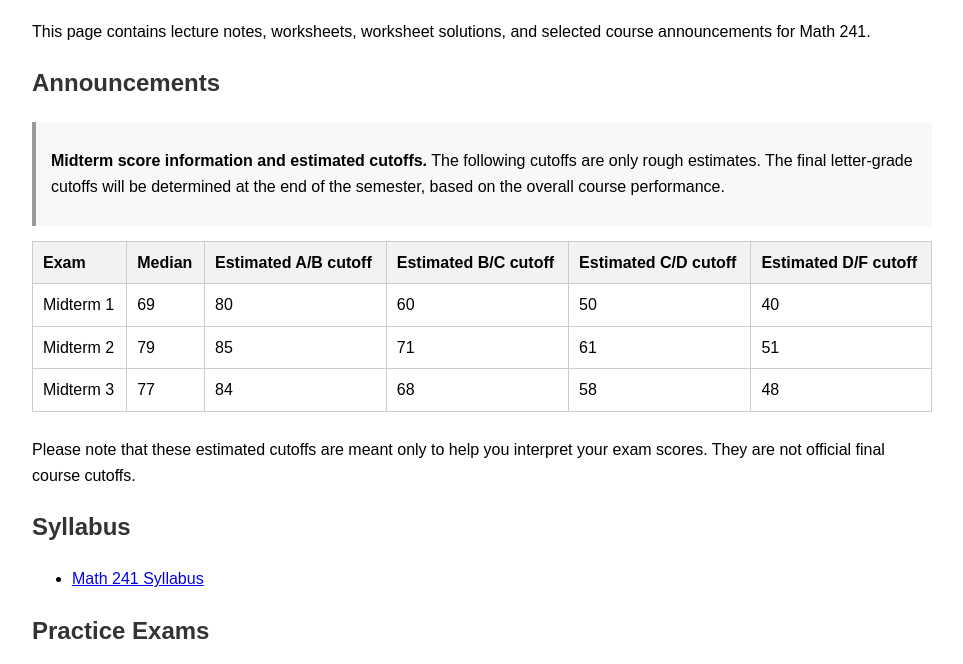
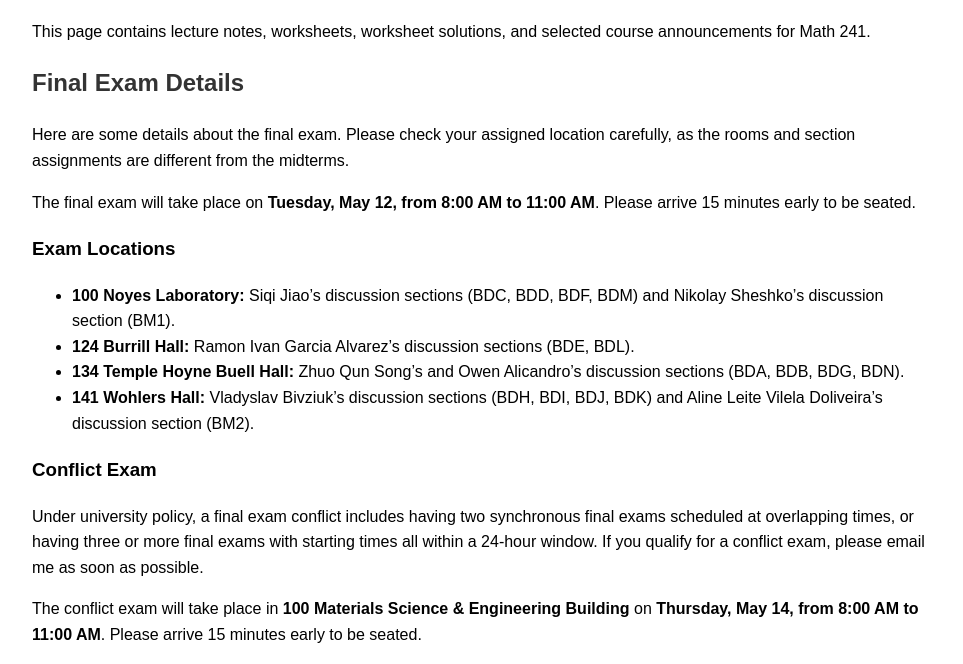
Before and after one commit to Zipei-Nie/Zipei-Nie.github.io, a plain HTML site: page math241/index.html in a window 1280 px wide. Shown: the part 94-758 px from the top of the page, without its empty margins (158-1121 px from the left). Drawn offline with Linux system fonts and the light colour scheme.

Commit message:
Update index.html

```diff
--- a/math241/index.html
+++ b/math241/index.html
@@ -50,7 +50,58 @@
 		This page contains lecture notes, worksheets, worksheet solutions, and selected course announcements for Math 241.
 	</p>
 
-	<h2>Announcements</h2>
+	<section>
+  <h2>Final Exam Details</h2>
+
+  <p>
+    Here are some details about the final exam. Please check your assigned location carefully,
+    as the rooms and section assignments are different from the midterms.
+  </p>
+
+  <p>
+    The final exam will take place on <strong>Tuesday, May 12, from 8:00 AM to 11:00 AM</strong>.
+    Please arrive 15 minutes early to be seated.
+  </p>
+
+  <h3>Exam Locations</h3>
+
+  <ul>
+    <li>
+      <strong>100 Noyes Laboratory:</strong>
+      Siqi Jiao’s discussion sections (BDC, BDD, BDF, BDM) and Nikolay Sheshko’s discussion section (BM1).
+    </li>
+    <li>
+      <strong>124 Burrill Hall:</strong>
+      Ramon Ivan Garcia Alvarez’s discussion sections (BDE, BDL).
+    </li>
+    <li>
+      <strong>134 Temple Hoyne Buell Hall:</strong>
+      Zhuo Qun Song’s and Owen Alicandro’s discussion sections (BDA, BDB, BDG, BDN).
+    </li>
+    <li>
+      <strong>141 Wohlers Hall:</strong>
+      Vladyslav Bivziuk’s discussion sections (BDH, BDI, BDJ, BDK) and
+      Aline Leite Vilela Doliveira’s discussion section (BM2).
+    </li>
+  </ul>
+
+  <h3>Conflict Exam</h3>
+
+  <p>
+Under university policy, a final exam conflict includes having two synchronous final exams scheduled at overlapping times, or having three or more final exams with starting times all within a 24-hour window. If you qualify for a conflict exam, please email me as soon as possible.
+</p>
+
+  <p>
+    The conflict exam will take place in
+    <strong>100 Materials Science &amp; Engineering Building</strong> on
+    <strong>Thursday, May 14, from 8:00 AM to 11:00 AM</strong>.
+    Please arrive 15 minutes early to be seated.
+  </p>
+</section>
+
+	<h2>Announcement</h2>
+
+
 
 	<div class="note">
 		<p>
@@ -126,10 +177,8 @@
 		<td><a href="Math_241_Midterm_3_Practice_Exam_Solutions.pdf" target="_blank">Solutions</a></td>
 	</tr>
 </table>
-	For additional practice final exams, please visit
-<a href="https://nmd.web.illinois.edu/classes/2025/241/final.html">
-Nathan Dunfield's website
-</a>.
+	For past final exams, please visit
+<a href="https://nmd.web.illinois.edu/classes/2025/241/final.html">Nathan Dunfield's website</a>.
 	<h2>Lecture Notes</h2>
 
 	<ul>
```
